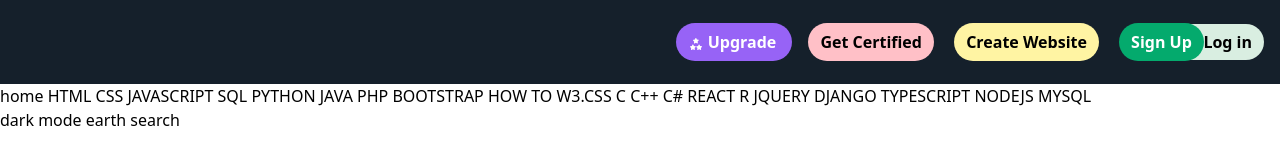
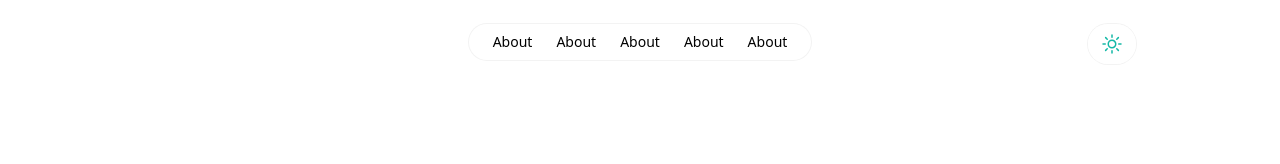
Before and after one commit to Toai-1995/taiwild-config, a website: page src/index.html in a window 1280 px wide. Drawn offline with Linux system fonts and the light colour scheme.

Commit message:
add header profile

```diff
--- a/src/index.html
+++ b/src/index.html
@@ -2,52 +2,67 @@
 <html lang="en">
   <head>
     <meta charset="UTF-8" />
-    <meta http-equiv="X-UA-Compatible" content="IE=edge" />
-    <meta name="viewport" content="width=device-width, initial-scale=1.0" />
-    <title>Document</title>
+    <title>Toai Do Profile</title>
     <link href="/dist/output.css" rel="stylesheet" />
   </head>
-  <body class="font-body">
-    <div class="bg-gray21 text-base py-6 leading-5">
-      <div class="w-fit ml-auto right-0 top-0 text-white relative">
-        <a class="w-auto bg-upgrade rounded-3xl px-3 py-2 mr-4 font-bold hover:bg-upgradehover hover:cursor-pointer">
-          <img src="./asset/img/star.png" alt="three-star" class="inline h-4 w-4">
-          Upgrade
-        </a>
-        <a class="w-auto bg-certyfield rounded-3xl px-3 py-2 mr-4 font-bold text-black hover:bg-certyfieldhover  hover:cursor-pointer">Get Certified</a>
-        <a class="w-auto bg-creatwebsite rounded-3xl px-3 py-2 mr-4 font-bold text-black hover:bg-cretehover  hover:cursor-pointer">Create Website</a>
-        <a class="w-auto bg-signup rounded-3xl px-3 py-2 font-bold -mr-10 relative hover:bg-signuphover hover:cursor-pointer">Sign Up</a>
-        <a class="w-24 bg-login rounded-3xl text-right pr-3 py-2 mr-4 font-bold  text-black inline-block hover:bg-loginhover hover:cursor-pointer">Log in</a>
+  <body>
+    <header class="h-16 pt-6 w-full">
+      <div class="mx-auto max-w-7xl">
+        <div class="flex flex-row gap-4 px-4 mx-auto max-w-2xl lg:max-w-5xl">
+          <div class="flex flex-1"></div>
+          <nav class="flex flex-1 justify-center hidden md:block">
+            <ul
+              class="flex rounded-full px-3 ring-1 ring-zinc-900/5 text-sm font-medium"
+            >
+              <li>
+                <a href="#" class="px-3 py-2 block hover:text-teal-500"
+                  >About</a
+                >
+              </li>
+              <li>
+                <a href="#" class="px-3 py-2 block hover:text-teal-500"
+                  >About</a
+                >
+              </li>
+              <li>
+                <a href="#" class="px-3 py-2 block hover:text-teal-500"
+                  >About</a
+                >
+              </li>
+              <li>
+                <a href="#" class="px-3 py-2 block hover:text-teal-500"
+                  >About</a
+                >
+              </li>
+              <li>
+                <a href="#" class="px-3 py-2 block hover:text-teal-500"
+                  >About</a
+                >
+              </li>
+            </ul>
+          </nav>
+          <div class="flex flex-1 justify-end">
+            <button
+              class="group rounded-full bg-white/90 px-3 py-2 ring-1 ring-zinc-900/5"
+            >
+              <svg
+                xmlns="http://www.w3.org/2000/svg"
+                fill="none"
+                viewBox="0 0 24 24"
+                stroke-width="1.5"
+                stroke="currentColor"
+                class="w-6 h-6 stroke-teal-500"
+              >
+                <path
+                  stroke-linecap="round"
+                  stroke-linejoin="round"
+                  d="M12 3v2.25m6.364.386l-1.591 1.591M21 12h-2.25m-.386 6.364l-1.591-1.591M12 18.75V21m-4.773-4.227l-1.591 1.591M5.25 12H3m4.227-4.773L5.636 5.636M15.75 12a3.75 3.75 0 11-7.5 0 3.75 3.75 0 017.5 0z"
+                />
+              </svg>
+            </button>
+          </div>
+        </div>
       </div>
-    </div>
-    <nav">
-      <a href="#"><icon>home</icon></a>
-      <a href="#">HTML</a>
-      <a href="#">CSS</a>
-      <a href="#">JAVASCRIPT</a>
-      <a href="#">SQL</a>
-      <a href="#">PYTHON</a>
-      <a href="#">JAVA</a>
-      <a href="#">PHP</a>
-      <a href="#">BOOTSTRAP</a>
-      <a href="#">HOW TO</a>
-      <a href="#">W3.CSS</a>
-      <a href="#">C</a>
-      <a href="#">C++</a>
-      <a href="#">C#</a>
-      <a href="#">REACT</a>
-      <a href="#">R</a>
-      <a href="#">JQUERY</a>
-      <a href="#">DJANGO</a>
-      <a href="#">TYPESCRIPT</a>
-      <a href="#">NODEJS</a>
-      <a href="#">MYSQL</a>
-      <div>
-        <icon>dark mode</icon>
-        <icon>earth</icon>
-        <icon>search</icon>
-      </div>
-    </ul>
-    </nav>
+    </header>
   </body>
 </html>
--- a/tailwind.config.js
+++ b/tailwind.config.js
@@ -1,6 +1,6 @@
 /** @type {import('tailwindcss').Config} */
 module.exports = {
-  content: ["./src/index.html"],
+  content: ["./src/w3school.html", "./src/index.html"],
   theme: {
     extend: {
       spacing: {
```
Also changed, not shown: src/w3school.html (added, +53 -0 lines), dist/output.css.
